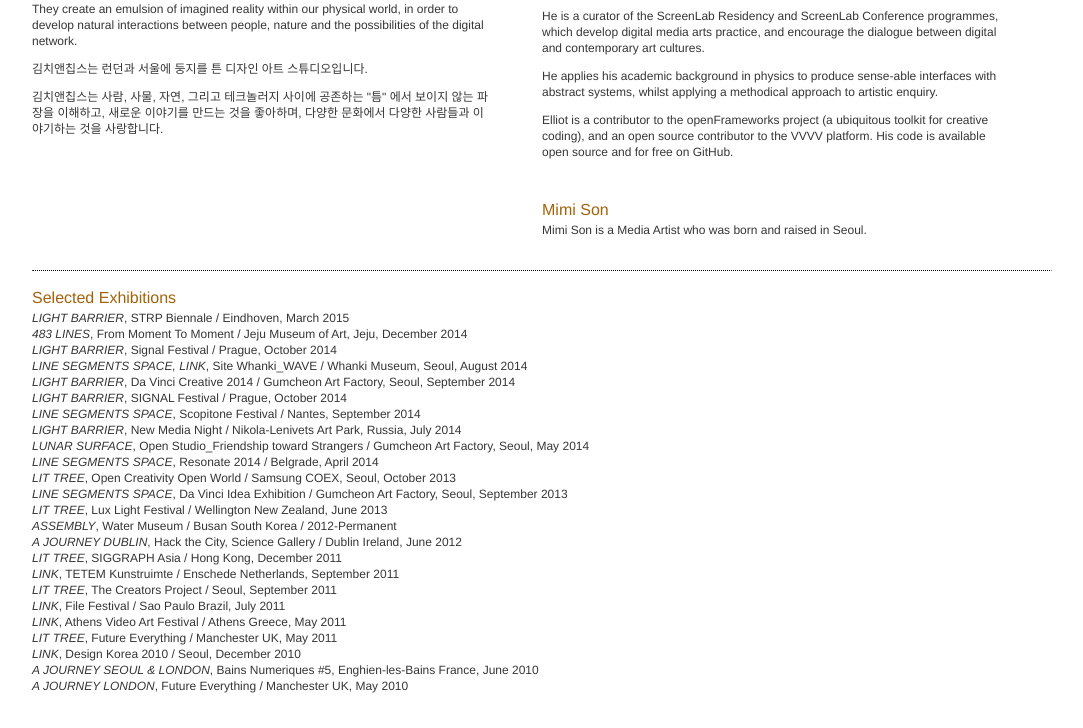
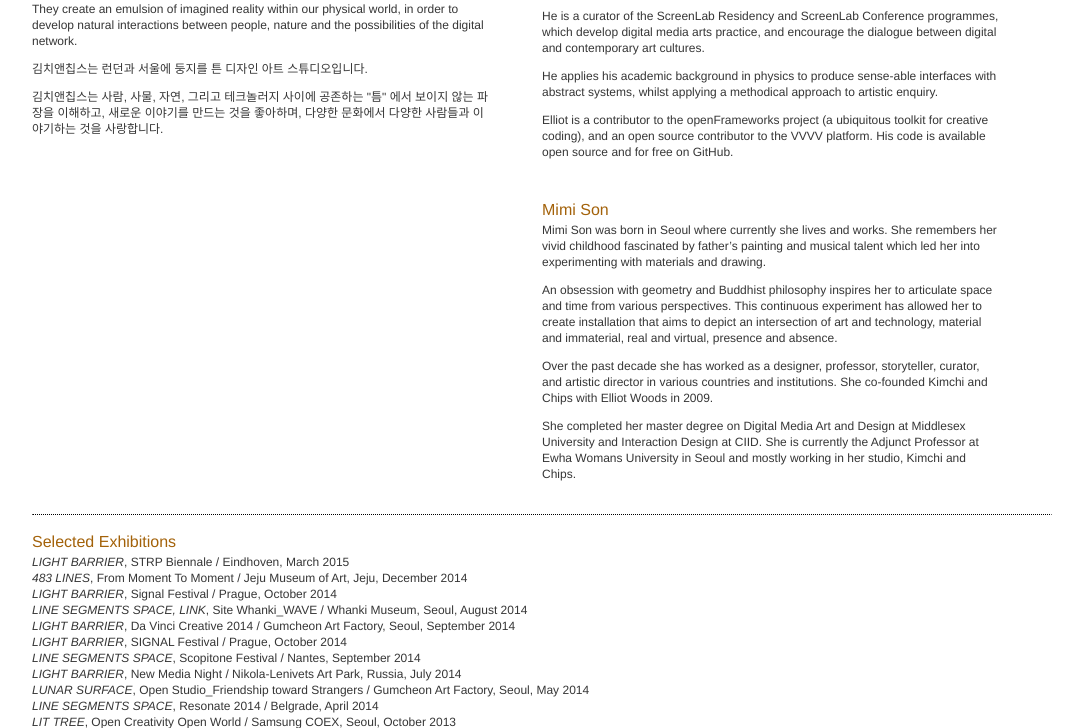
Before and after one commit to elliotwoods/Website.KimchiAndChips, a PHP site: page /about.php in a window 1280 px wide. Shown: the part 321-1049 px from the top of the page, without its empty margins (98-1181 px from the left). Run offline with PHP 8.4, Linux system fonts and the light colour scheme; data that the repository does not hold is empty.

Commit message:
Update about.php
mimi bio

```diff
--- a/about.php
+++ b/about.php
@@ -52,7 +52,16 @@
                             Mimi Son
                         </h1>
                         <p>
-                            Mimi Son is a Media Artist who was born and raised in Seoul.
+                            Mimi Son was born in Seoul where currently she lives and works. She remembers her vivid childhood fascinated by father’s painting and musical talent which led her into experimenting with materials and drawing.
+                        </p>
+                        <p>
+                            An obsession with geometry and Buddhist philosophy inspires her to articulate space and time from various perspectives. This continuous experiment has allowed her to create installation that aims to depict an intersection of art and technology, material and immaterial, real and virtual, presence and absence.
+                        </p>
+                        <p>
+                            Over the past decade she has worked as a designer, professor, storyteller, curator, and artistic director in various countries and institutions. She co-founded Kimchi and Chips with Elliot Woods in 2009.
+                        </p>
+                        <p>
+                            She completed her master degree on Digital Media Art and Design at Middlesex University and Interaction Design at CIID. She is currently the Adjunct Professor at Ewha Womans University in Seoul and mostly working in her studio, Kimchi and Chips.
                         </p>
                     </div>
 
```
